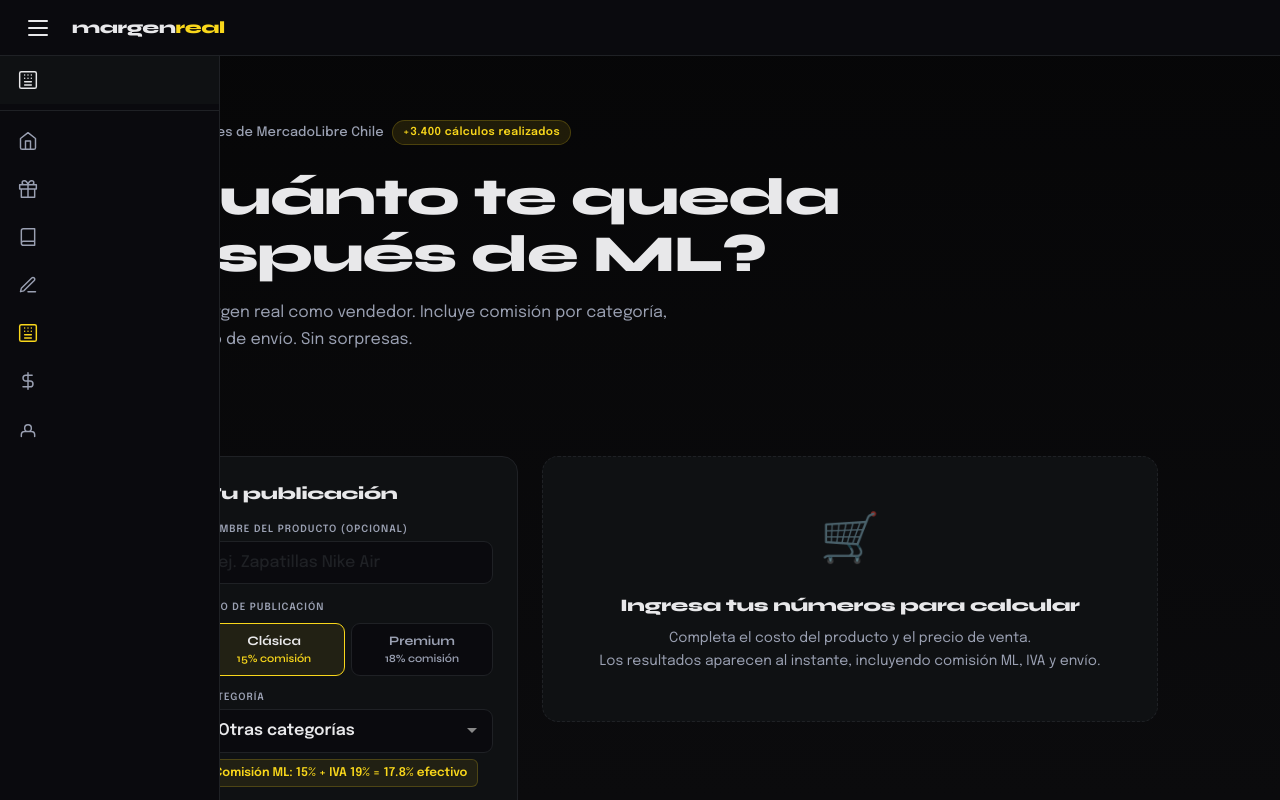
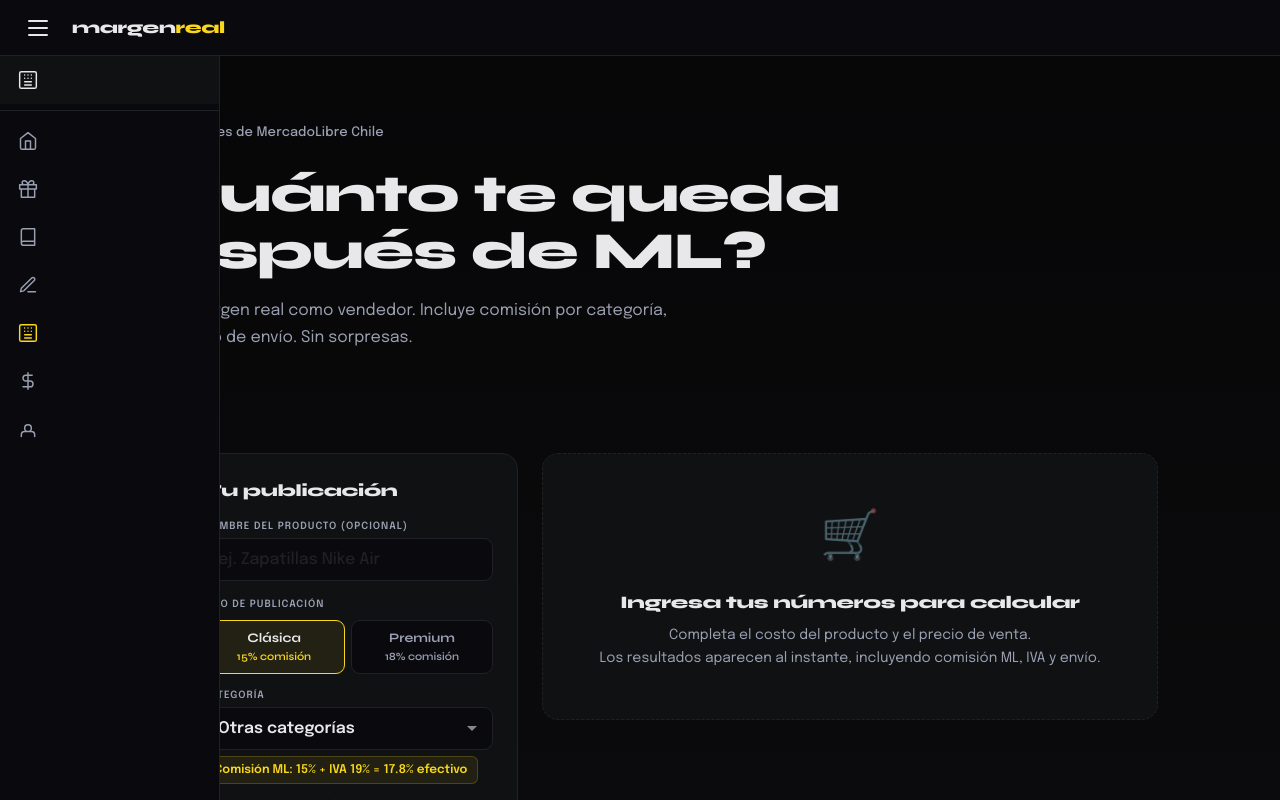
Before and after one commit to mapache2k/margenreal, a Next.js app: page /calculadora-ml in a window 1280 px wide. Shown: the top 800 px of the page. Built offline with nearby package versions, Linux system fonts and the light colour scheme.

Commit message:
remove: fake social proof badge from calculadora-ml

```diff
--- a/pages/calculadora-ml.tsx
+++ b/pages/calculadora-ml.tsx
@@ -139,7 +139,6 @@
           <div className="page-eyebrow">
             <span className="dot" />
             Para vendedores de MercadoLibre Chile
-            <span className="social-proof-badge">+3.400 cálculos realizados</span>
           </div>
           <h1 className="page-h1">¿Cuánto te queda<br />después de ML?</h1>
           <p className="page-lead">
```
